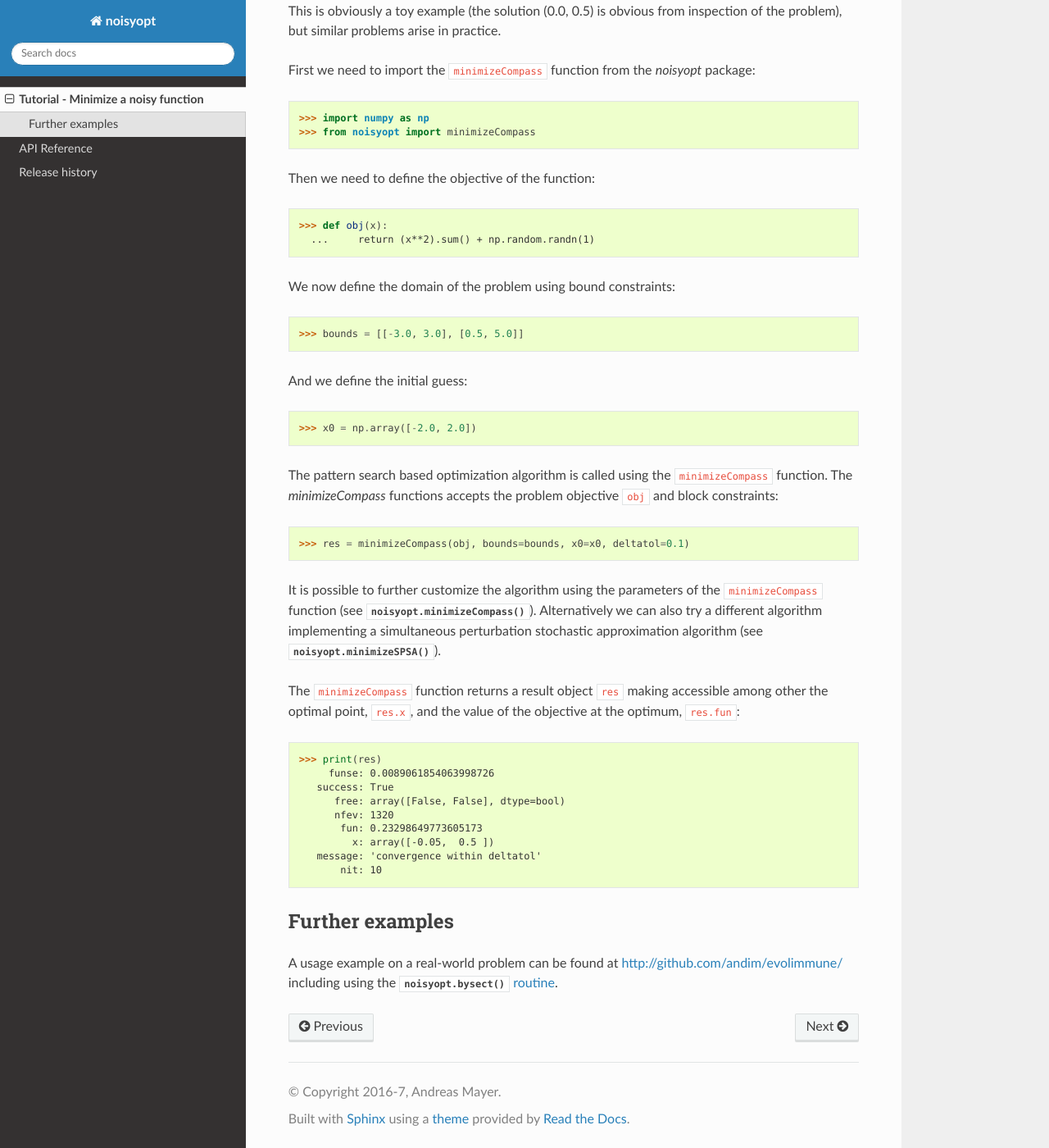
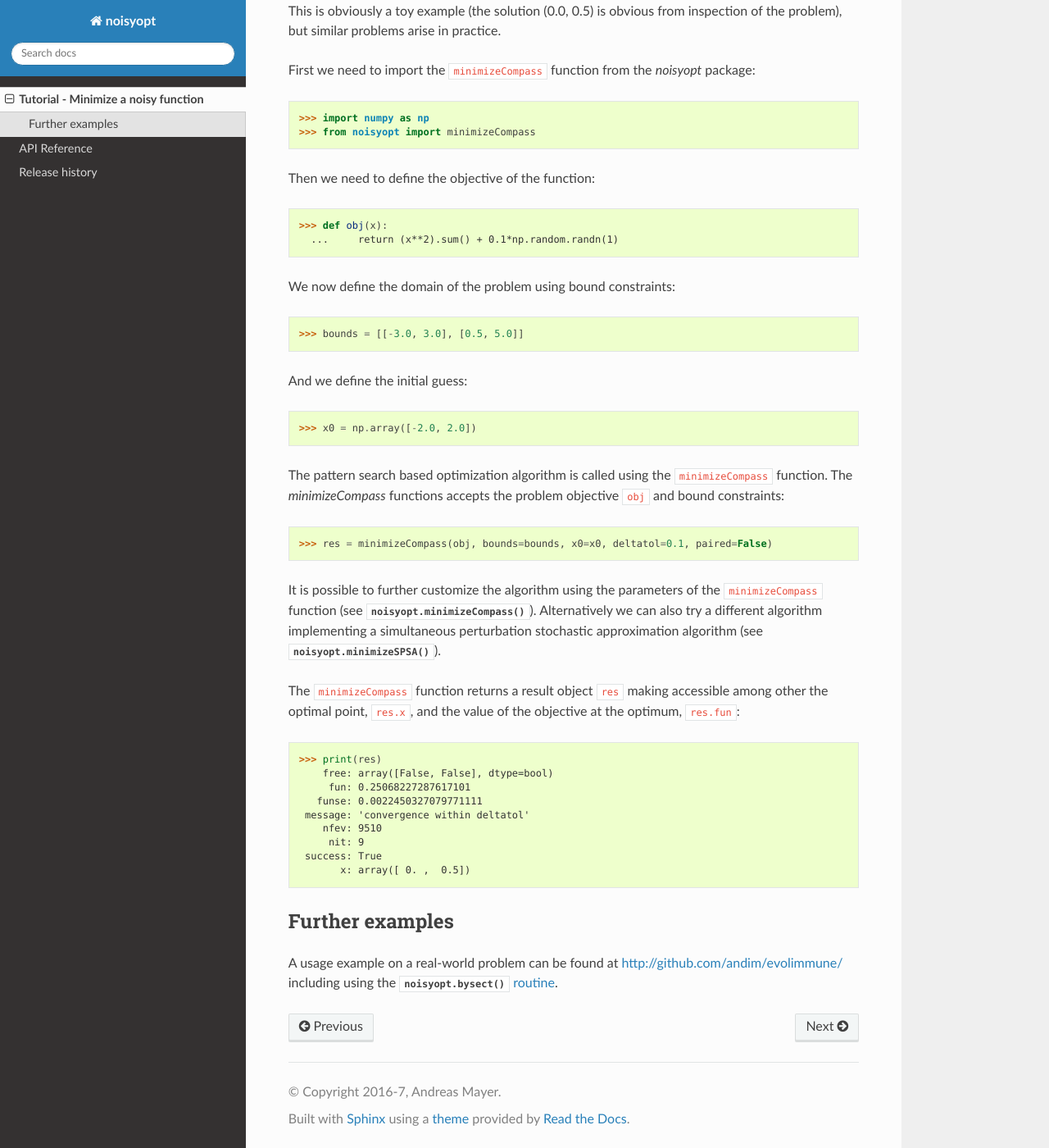
Before and after one commit to andim/noisyopt, a Sphinx documentation site: the page built from doc/tutorial.rst, in a window 1280 px wide and 1400 px high, scrolled down 464 px. Shown: the whole window at 82% size. Built offline with Sphinx 7.4.7 and the Read the Docs theme 2.0.0, drawn with Linux system fonts in a browser that asks for light colours.

Commit message:
updated tutorial

```diff
--- a/doc/tutorial.rst
+++ b/doc/tutorial.rst
@@ -32,7 +32,7 @@ First we need to import the ``minimizeCompass`` function from the `noisyopt` pac
 Then we need to define the objective of the function::
 
   >>> def obj(x):
-    ...     return (x**2).sum() + np.random.randn(1)
+    ...     return (x**2).sum() + 0.1*np.random.randn(1)
 
 We now define the domain of the problem using bound constraints::
 
@@ -42,9 +42,9 @@ And we define the initial guess::
 
   >>> x0 = np.array([-2.0, 2.0])
 
-The pattern search based optimization algorithm is called using the ``minimizeCompass`` function. The `minimizeCompass` functions accepts the problem objective ``obj`` and block constraints::
+The pattern search based optimization algorithm is called using the ``minimizeCompass`` function. The `minimizeCompass` functions accepts the problem objective ``obj`` and bound constraints::
 
-  >>> res = minimizeCompass(obj, bounds=bounds, x0=x0, deltatol=0.1)
+  >>> res = minimizeCompass(obj, bounds=bounds, x0=x0, deltatol=0.1, paired=False)
 
 It is possible to further customize the algorithm using the parameters of
 the ``minimizeCompass`` function (see :py:func:`noisyopt.minimizeCompass`). Alternatively we can also try a different algorithm implementing a simultaneous perturbation stochastic approximation algorithm (see :py:func:`noisyopt.minimizeSPSA`).
@@ -54,14 +54,14 @@ other the optimal point, ``res.x``, and the value of the objective at the
 optimum, ``res.fun``::
 
   >>> print(res)
-       funse: 0.0089061854063998726
-     success: True
-        free: array([False, False], dtype=bool)
-        nfev: 1320
-         fun: 0.23298649773605173
-           x: array([-0.05,  0.5 ])
-     message: 'convergence within deltatol'
-         nit: 10
+      free: array([False, False], dtype=bool)
+       fun: 0.25068227287617101
+     funse: 0.0022450327079771111
+   message: 'convergence within deltatol'
+      nfev: 9510
+       nit: 9
+   success: True
+         x: array([ 0. ,  0.5])
 
 Further examples
 ----------------
```
Also changed, not shown: 2 other files.
